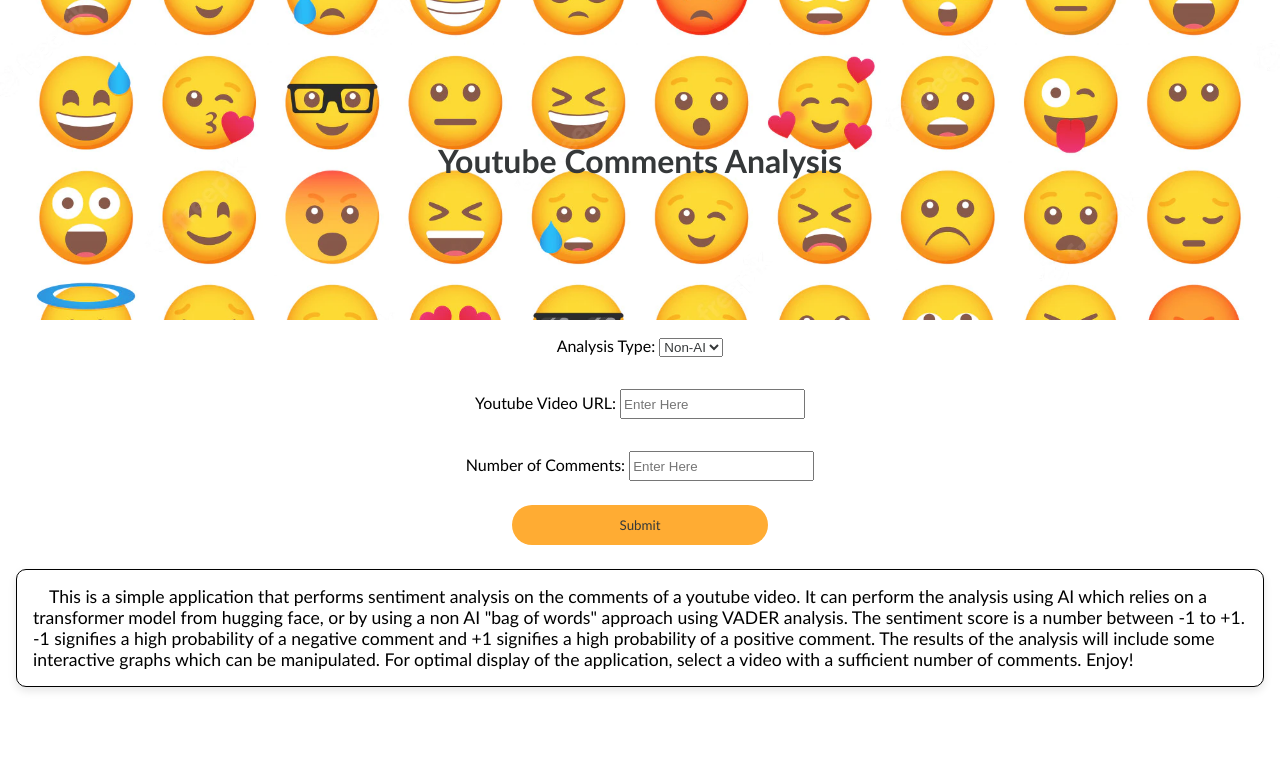
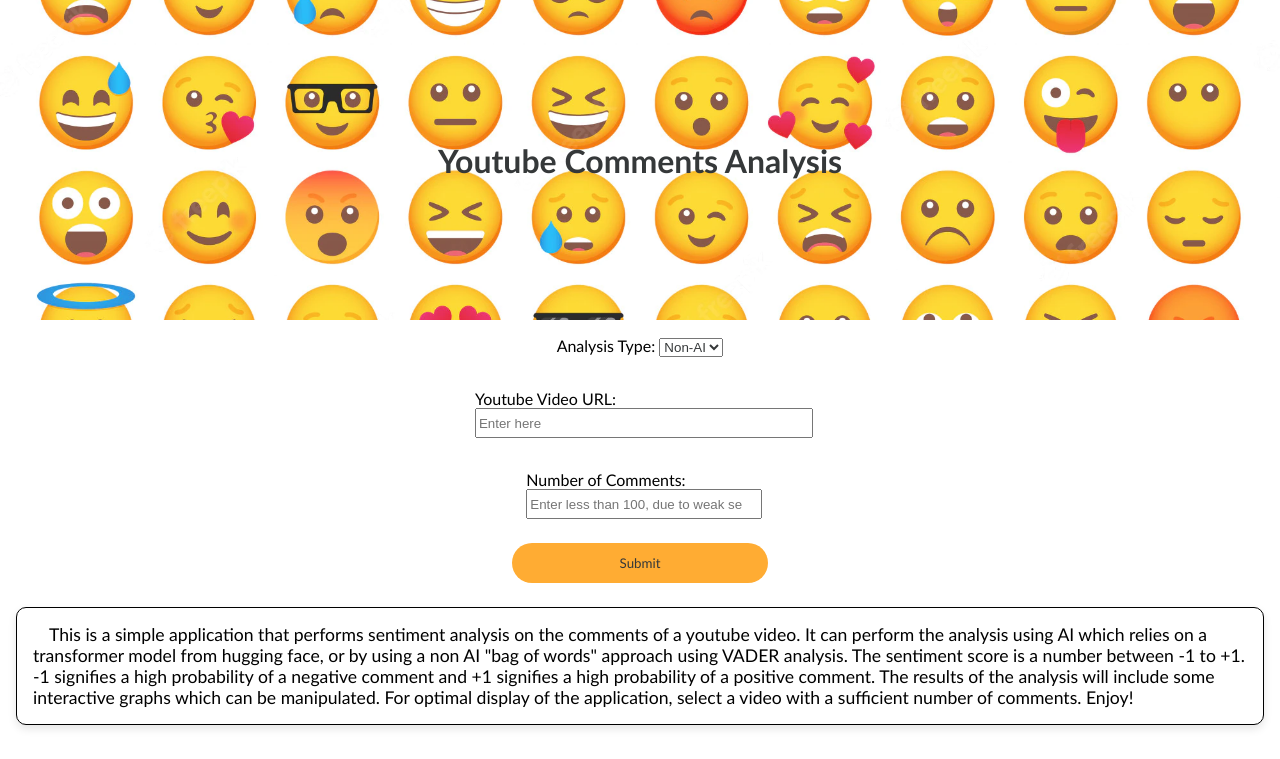
Before and after one commit to MastrMatt/youtubeNLP, a Django app: page / in a window 1280 px wide. Shown: the top 759 px of the page. Run offline with Django 5.2, Linux system fonts and the light colour scheme; parts of the project's set-up code (start-up, migrations or seed data) failed here and were passed over.

Commit message:
Better error handling

```diff
--- a/backend/backend/settings.py
+++ b/backend/backend/settings.py
@@ -124,5 +124,3 @@
 # https://docs.djangoproject.com/en/5.0/ref/settings/#default-auto-field
 
 DEFAULT_AUTO_FIELD = "django.db.models.BigAutoField"
-
-django_on_heroku.settings(locals())  # bottom of the file
--- a/backend/comments/forms.py
+++ b/backend/comments/forms.py
@@ -15,13 +15,22 @@
     video_url = forms.URLField(
         label="Youtube Video URL",
         required=True,
-        widget=forms.TextInput(attrs={"class": "video-url", "placeholder": "Enter Here"}),
+        widget=forms.TextInput(
+            attrs={"class": "video-url", "placeholder": "Enter here"}
+        ),
     )
 
     num_comments = forms.IntegerField(
         label="Number of Comments",
         required=True,
-        widget=forms.NumberInput(attrs={"class": "num-comments", "placeholder": "Enter Here"}),
+        min_value=1,
+        max_value=100,
+        widget=forms.NumberInput(
+            attrs={
+                "class": "num-comments",
+                "placeholder": "Enter less than 100, due to weak server",
+            }
+        ),
     )
 
     def clean_video_url(self):
--- a/backend/comments/static/comments/css/base.css
+++ b/backend/comments/static/comments/css/base.css
@@ -1,16 +1,18 @@
-body, html {
+body,
+html {
 	margin: 0;
 	padding: 0;
 	height: 100%;
 	width: 100%;
-    font-family:'Trebuchet MS', 'Lucida Sans Unicode', 'Lucida Grande', 'Lucida Sans', Arial, sans-serif;
+	font-family: "Trebuchet MS", "Lucida Sans Unicode", "Lucida Grande",
+		"Lucida Sans", Arial, sans-serif;
 }
 
 .main-container {
 	display: flex;
 }
 
-.description{
+.description {
 	flex: 1 1 30%;
 	padding: 2rem 1rem;
 	font-size: 1.1rem;
@@ -27,13 +29,13 @@
 }
 
 #header-title-text {
-    color:#353839;
+	color: #353839;
 	text-align: center;
 	padding: 0.2rem;
 	border-radius: 2rem;
 }
 
-.comment-form{
+.comment-form {
 	display: flex;
 	flex-direction: column;
 	justify-content: center;
@@ -42,8 +44,9 @@
 }
 
 .index-submit-button {
-    font-family: 'Trebuchet MS', 'Lucida Sans Unicode', 'Lucida Grande', 'Lucida Sans', Arial, sans-serif;
-    background-color:#ffac33;
+	font-family: "Trebuchet MS", "Lucida Sans Unicode", "Lucida Grande",
+		"Lucida Sans", Arial, sans-serif;
+	background-color: #ffac33;
 	color: #353839;
 	padding: 12px;
 	margin: 8px 0;
@@ -68,8 +71,10 @@
 
 .video-url {
 	height: 1.5rem;
+	width: 100%;
 }
 
 .num-comments {
 	height: 1.5rem;
+	width: 100%;
 }
--- a/requirements.txt
+++ b/requirements.txt
@@ -5,7 +5,6 @@
 click==8.1.7
 dj-database-url==2.2.0
 Django==5.0.6
-django-on-heroku==1.1.2
 djangorestframework==3.15.1
 filelock==3.14.0
 fsspec==2024.6.0
```
Also changed, not shown: backend/comments/static/comments/css/displayComments.css (+13 -4 lines). Lines whose indentation alone changed are shown as unchanged.
